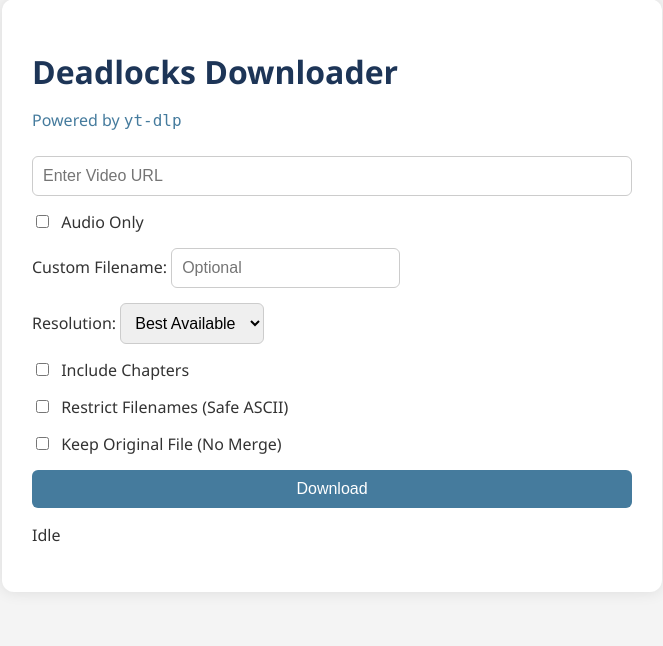
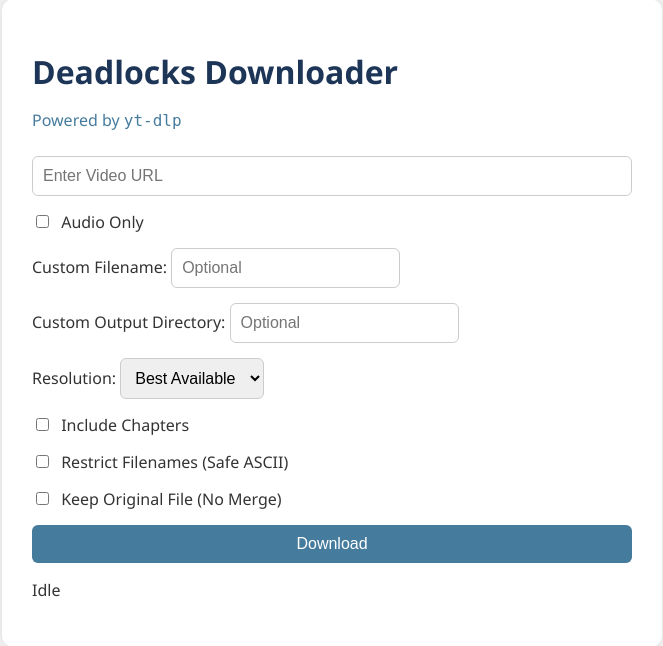
Before and after one commit to 0xDEAD10CK/Deadlocks-DL-flask, a Flask app: page / in a window 1280 px wide. Shown: the part 41-687 px from the top of the page, without its empty margins (308-971 px from the left). Run offline with Flask 3, Linux system fonts and the light colour scheme; some libraries are stand-ins or nearby versions.

Commit message:
Add custom output directory option to download form

```diff
--- a/app/routes.py
+++ b/app/routes.py
@@ -96,6 +96,7 @@ def home():
         thumbnail = "thumbnail" in request.form
         audio_only = "audio_only" in request.form
         custom_filename = request.form.get("custom_filename", "").strip()
+        custom_folder = request.form.get("custom_dir", "").strip()
         resolution = request.form.get("resolution")
         chapters = "chapters" in request.form
         restrictfilenames = "restrictfilenames" in request.form
@@ -119,6 +120,7 @@ def home():
                 thumbnail,
                 audio_only,
                 custom_filename,
+                custom_folder,
                 resolution,
                 chapters,
                 restrictfilenames,
@@ -147,6 +149,7 @@ def download_video(
     thumbnail,
     audio_only=False,
     custom_filename="",
+    custom_folder="",
     resolution="",
     chapters=False,
     restrictfilenames=False,
--- a/app/templates/index.html
+++ b/app/templates/index.html
@@ -27,6 +27,16 @@
     <label>
       Custom Filename:
       <input type="text" name="custom_filename" placeholder="Optional" />
+    </label>
+
+    <label>
+      Custom Output Directory:
+      <input
+        type="text"
+        name="custom_dir"
+        value="{{ custom_dir or '' }}"
+        placeholder="Optional"
+      />
     </label>
 
     <!-- Dropdown for selecting resolution -->
```
